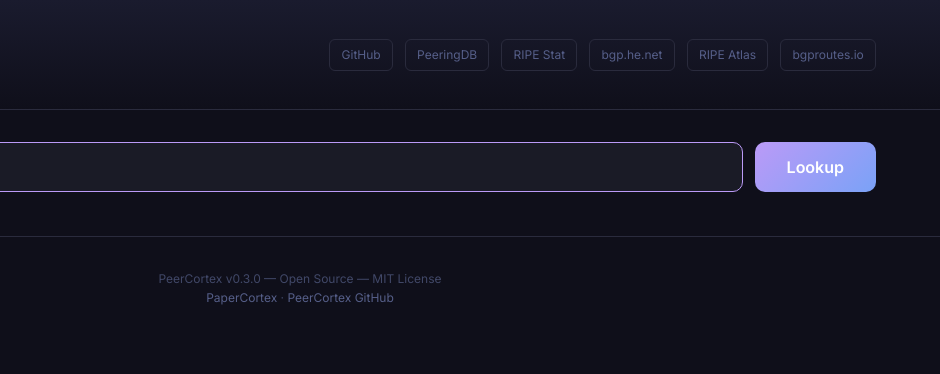
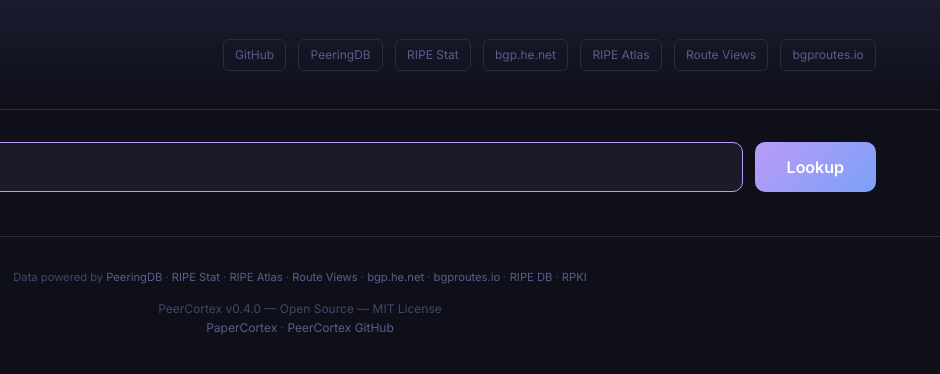
Before and after one commit to renefichtmueller/PeerCortex, a website: page deploy/public/index.html in a window 1280 px wide. Shown: the full height of the page, 340-1280 px from the left. Drawn offline with Linux system fonts and the light colour scheme.

Commit message:
feat: add Route Views to header, ASN links, and data sources footer

```diff
--- a/deploy/public/index.html
+++ b/deploy/public/index.html
@@ -273,6 +273,7 @@
     <a href="https://stat.ripe.net" target="_blank">RIPE Stat</a>
     <a href="https://bgp.he.net" target="_blank">bgp.he.net</a>
     <a href="https://atlas.ripe.net" target="_blank">RIPE Atlas</a>
+    <a href="https://www.routeviews.org" target="_blank">Route Views</a>
     <a href="https://bgproutes.io" target="_blank">bgproutes.io</a>
   </nav>
 </div>
@@ -471,9 +472,20 @@
 
 <!-- Footer -->
 <footer class="footer">
-  PeerCortex v0.3.0 &mdash; Open Source &mdash; MIT License<br>
+  <div style="margin-bottom:.75rem;font-size:.7rem;color:var(--dim)">
+    Data powered by
+    <a href="https://www.peeringdb.com" target="_blank">PeeringDB</a> &middot;
+    <a href="https://stat.ripe.net" target="_blank">RIPE Stat</a> &middot;
+    <a href="https://atlas.ripe.net" target="_blank">RIPE Atlas</a> &middot;
+    <a href="https://www.routeviews.org" target="_blank">Route Views</a> &middot;
+    <a href="https://bgp.he.net" target="_blank">bgp.he.net</a> &middot;
+    <a href="https://bgproutes.io" target="_blank">bgproutes.io</a> &middot;
+    <a href="https://www.ripe.net/manage-ips-and-asns/db" target="_blank">RIPE DB</a> &middot;
+    <a href="https://rpki-validator.ripe.net" target="_blank">RPKI</a>
+  </div>
+  PeerCortex v0.4.0 &mdash; Open Source &mdash; MIT License<br>
   <a href="https://github.com/renefichtmueller/PaperCortex" target="_blank">PaperCortex</a> &middot;
-  <a href="https://github.com/peercortex/peercortex" target="_blank">PeerCortex GitHub</a>
+  <a href="https://github.com/renefichtmueller/PeerCortex" target="_blank">PeerCortex GitHub</a>
 </footer>
 
 <script>
@@ -745,6 +757,7 @@
   if (n.peeringdb_id) ov += '<a class="ext-link" href="https://www.peeringdb.com/net/' + n.peeringdb_id + '" target="_blank">PeeringDB</a>';
   ov += '<a class="ext-link" href="https://bgp.he.net/AS' + n.asn + '" target="_blank">bgp.he.net</a>';
   ov += '<a class="ext-link" href="https://stat.ripe.net/AS' + n.asn + '" target="_blank">RIPE Stat</a>';
+  ov += '<a class="ext-link" href="https://www.routeviews.org/routeviews/index.php/prefix/?asn=' + n.asn + '" target="_blank">Route Views</a>';
   ov += '<a class="ext-link" href="https://bgproutes.io/search/AS' + n.asn + '" target="_blank">bgproutes.io</a>';
   if (n.looking_glass) ov += '<a class="ext-link" href="' + escAttr(n.looking_glass) + '" target="_blank">Looking Glass</a>';
   if (n.route_server) ov += '<a class="ext-link" href="' + escAttr(n.route_server) + '" target="_blank">Route Server</a>';
```
